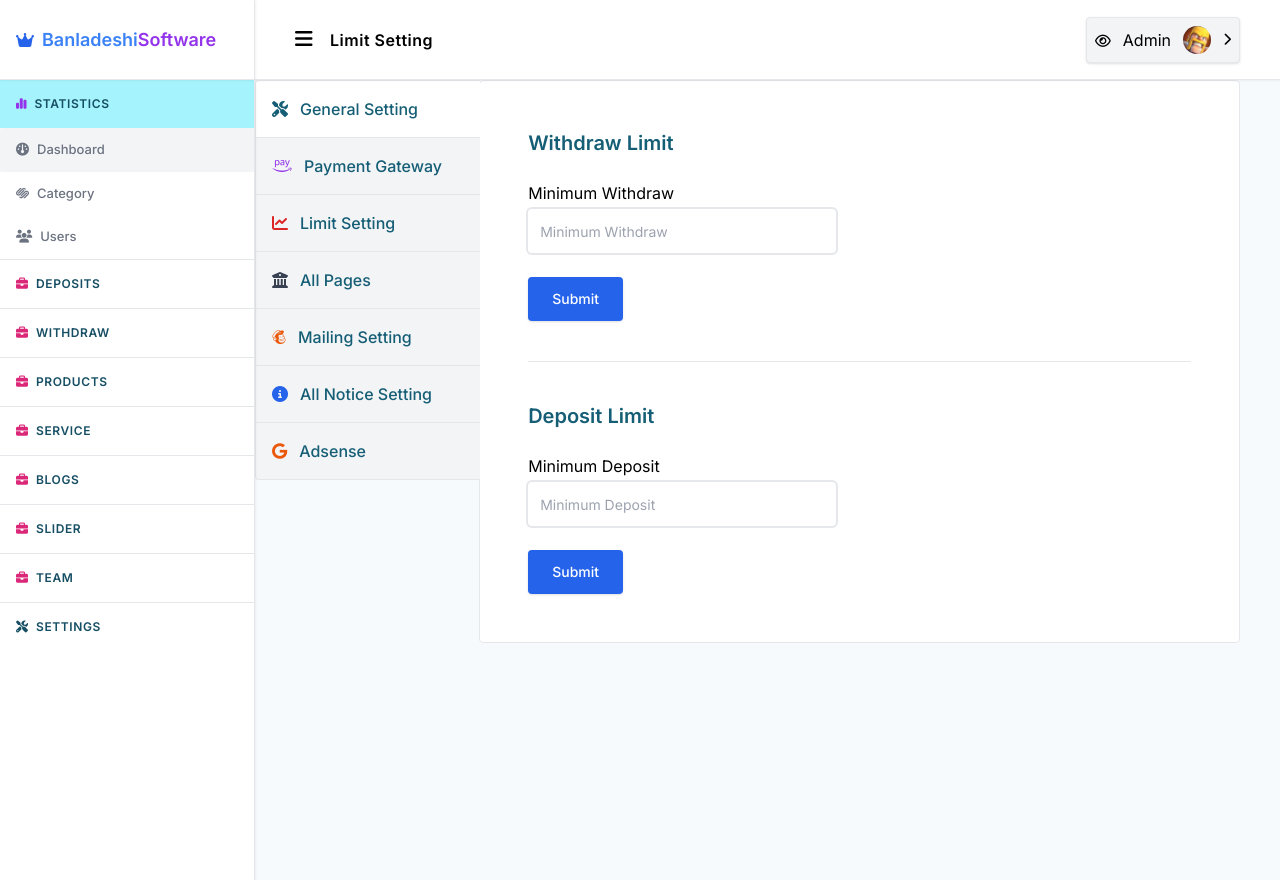
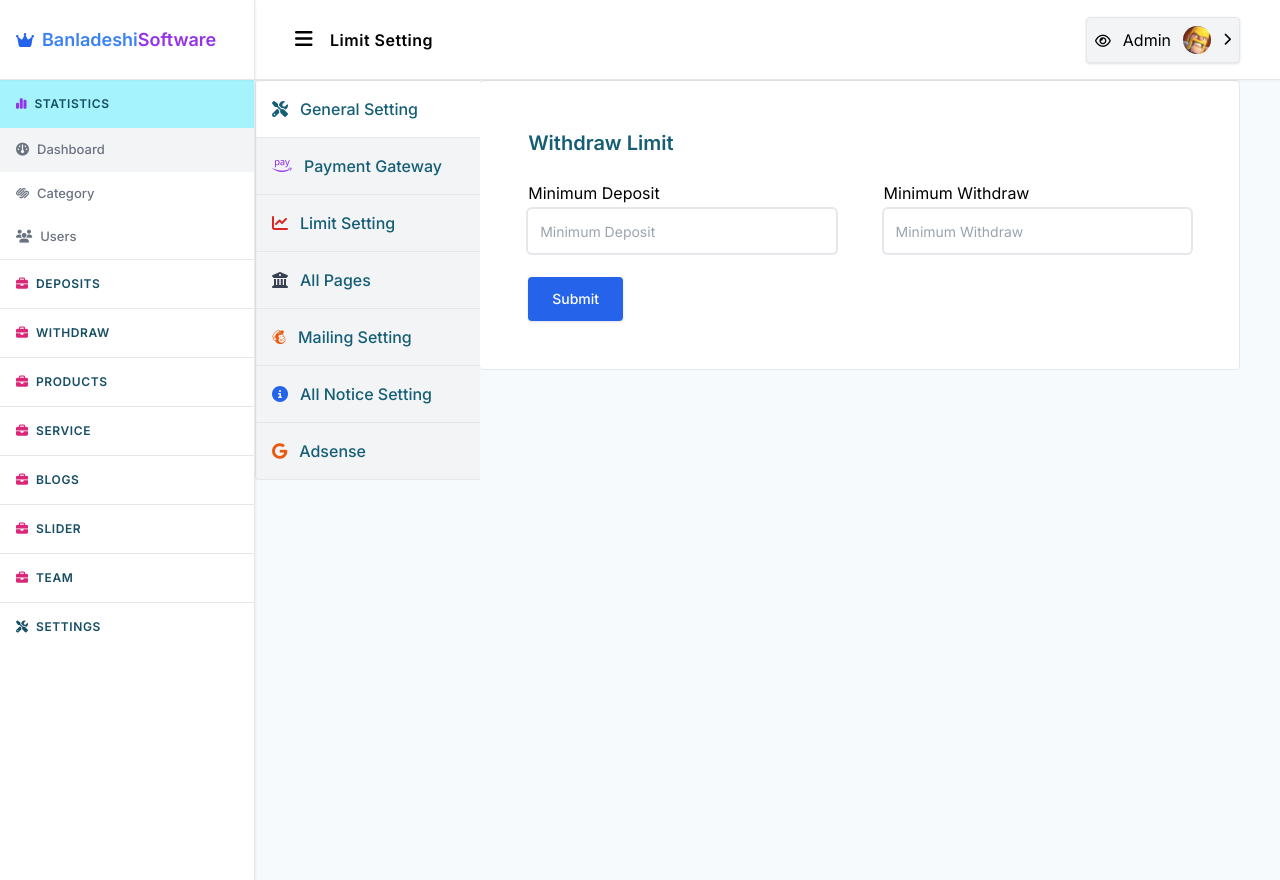
Before and after one commit to freelancermunna4/tentheme_office, a PHP site: page /admin/limit-setting.php in a window 1280 px wide. Run offline with PHP 8.4, Linux system fonts and the light colour scheme; the visitor is signed in with stand-in values (Sample User, id 1); data comes from the database, SQL or seed files in the repository; tables that the repository leaves empty or names only in its code hold one stand-in row (values such as "Sample post"); some libraries are stand-ins or nearby versions.

Commit message:
setup limit_setting for withdraw and deposit

```diff
--- a/admin/limit-setting.php
+++ b/admin/limit-setting.php
@@ -1,36 +1,38 @@
 <?php include("common/header-sidebar.php")?>
 <?php include("common/setting-sidebar.php")?>
+<?php
+$limit = _fetch("limit_setting","id!=''");
 
+if(isset($_POST['submit'])){
+  $deposit_limit = $_POST['deposit'];
+  $withdraw_limit = $_POST['withdraw'];
+
+  $update = _update("limit_setting","deposit=$deposit_limit,withdraw=$withdraw_limit","id=1");
+  if($update){
+    $msg = "Successfully Saved";
+    header("location:limit-setting.php?msg=$msg");
+  }
+}
+?>
         <div class="w-full space-y-10 p-6 lg:p-12 bg-white border border-gray-200 rounded">
-          <form class="grid grid-cols-2 gap-y-6 gap-x-12">
+          <form class="grid grid-cols-2 gap-y-6 gap-x-12" action="" method="POST">
             <div class="col-span-2">
               <h2 class="text-xl font-semibold text-cyan-800">Withdraw Limit</h2>
             </div>
+
+            <div class="flex flex-col gap-y-1">
+              <label for="Minimum Deposit">Minimum Deposit</label>
+              <input name="deposit" class="input" id="Minimum Deposit" type="number" placeholder="Minimum Deposit" value="<?php echo $limit['deposit']?>" required>
+            </div>
+
             <div class="flex flex-col gap-y-1">
               <label for="Minimum Withdraw">Minimum Withdraw</label>
-              <input class="input" id="Minimum Withdraw" placeholder="Minimum Withdraw" required>
+              <input name="withdraw" class="input" id="Minimum Withdraw" type="number" placeholder="Minimum Withdraw" value="<?php echo $limit['withdraw']?>" required>
             </div>
 
             <div class="col-span-2 flex justify-start">
               <div class="w-fit">
-                <button class="button">Submit</button>
-              </div>
-            </div>
-          </form>
-          <hr class="my-6" />
-
-          <form class="grid grid-cols-2 gap-y-6 gap-x-12">
-            <div class="col-span-2">
-              <h2 class="text-xl font-semibold text-cyan-800">Deposit Limit</h2>
-            </div>
-            <div class="flex flex-col gap-y-1">
-              <label for="Minimum Deposit">Minimum Deposit</label>
-              <input class="input" id="Minimum Deposit" placeholder="Minimum Deposit" required>
-            </div>
-
-            <div class="col-span-2 flex justify-start">
-              <div class="w-fit">
-                <button class="button">Submit</button>
+                <button name="submit" type="submit" class="button">Submit</button>
               </div>
             </div>
           </form>
--- a/common/header.php
+++ b/common/header.php
@@ -8,8 +8,9 @@ $id = $_COOKIE['user_id'];
 $id = 0;
 }
 
+$person = _fetch("person","id=$id");
 $website = _fetch("website","id=1");
-$person = _fetch("person","id=$id");
+$limit_setting = _fetch("limit_setting","id=$id");
 
 
 $cr_url = $_SERVER['SCRIPT_NAME'];
--- a/deposit.php
+++ b/deposit.php
@@ -48,11 +48,17 @@
               $pmn_address = $_POST['pmn_address'];
               $tr_id = $_POST['tr_id'];
               $amount = $_POST['amount'];
+              $min_deposit = $limit_setting['deposit'];
+              if($amount>=$min_deposit){
                 $insert = _insert("deposit","pid,method,pmn_address,tr_id,amount,time","$id,'$method','$pmn_address','$tr_id','$amount','$time'");
                 if($insert){
                   $msg = "Deposit Successfully";
                   header("location:deposits.php?msg=$msg");
                 }
+              }else{
+                $err = "Set Minimum Deposit $min_deposit";
+                header("location:deposits.php?err=$err");
+              }
             }
           ?>
           <form action="" method="POST" class="grid grid-cols-12 gap-y-6 p-5">
```
Also changed, not shown: withdraw-now.php (+7 -1 lines).
